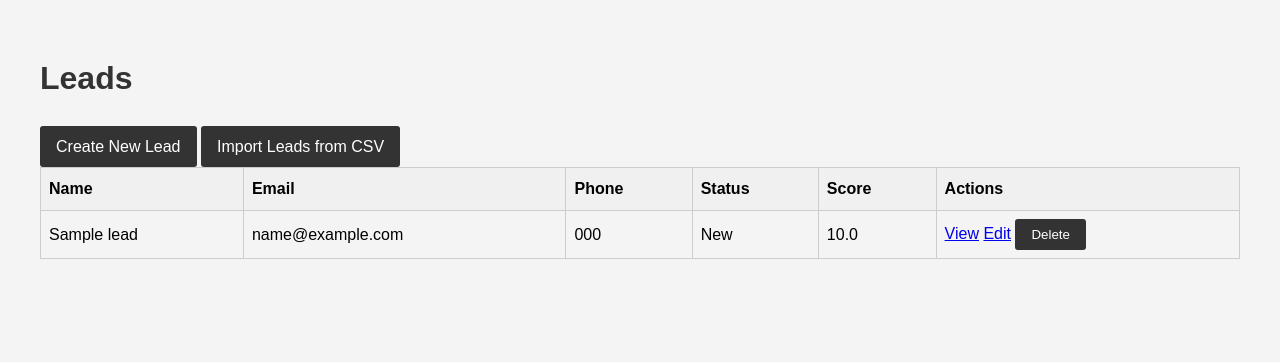
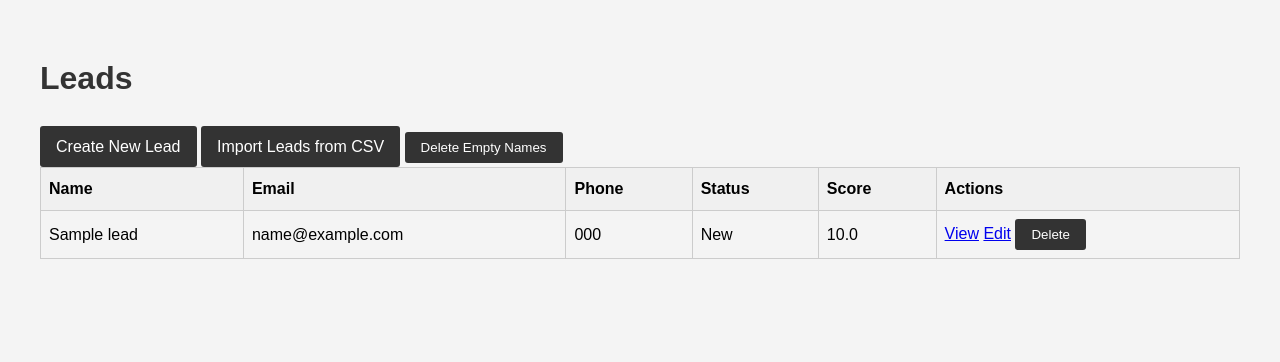
Before and after one commit to macnishio/CRMbyReplitCreate, a Flask app: page /leads/ in a window 1280 px wide. Shown: the part 58-420 px from the top of the page. Run offline with Flask 3, Linux system fonts and the light colour scheme; a user stored in the database is signed in; tables that the repository leaves empty hold one stand-in row (values such as "Sample post").

Commit message:
Agent query: Please check if the 'Delete Empty Names' button is visible on the leads list page. Also, try to create a lead with an empty name and then use the 'Delete Empty Names' button to delete it. Verify if the deletion works correctly and if appropriate flash messages are displayed.

```diff
--- a/routes/leads.py
+++ b/routes/leads.py
@@ -222,3 +222,17 @@ def import_csv():
             return redirect(url_for('leads.import_csv'))
 
     return render_template('leads/import_csv.html')
+
+@bp.route('/delete_empty_names', methods=['POST'])
+@login_required
+def delete_empty_names():
+    try:
+        deleted_count = Lead.query.filter(Lead.name == '').delete()
+        db.session.commit()
+        current_app.logger.info(f"Deleted {deleted_count} leads with empty names")
+        flash(f'Successfully deleted {deleted_count} leads with empty names', 'success')
+    except Exception as e:
+        db.session.rollback()
+        current_app.logger.error(f"Error deleting leads with empty names: {str(e)}")
+        flash('An error occurred while deleting leads with empty names', 'error')
+    return redirect(url_for('leads.list_leads'))
--- a/templates/leads/list.html
+++ b/templates/leads/list.html
@@ -6,6 +6,9 @@
     <h1>Leads</h1>
     <a href="{{ url_for('leads.create_lead') }}" class="button">Create New Lead</a>
     <a href="{{ url_for('leads.import_csv') }}" class="button">Import Leads from CSV</a>
+    <form action="{{ url_for('leads.delete_empty_names') }}" method="POST" style="display: inline;">
+        <input type="submit" value="Delete Empty Names" onclick="return confirm('Are you sure you want to delete all leads with empty names?');">
+    </form>
     <table>
         <thead>
             <tr>
```
Also changed, not shown: 11 other files.
